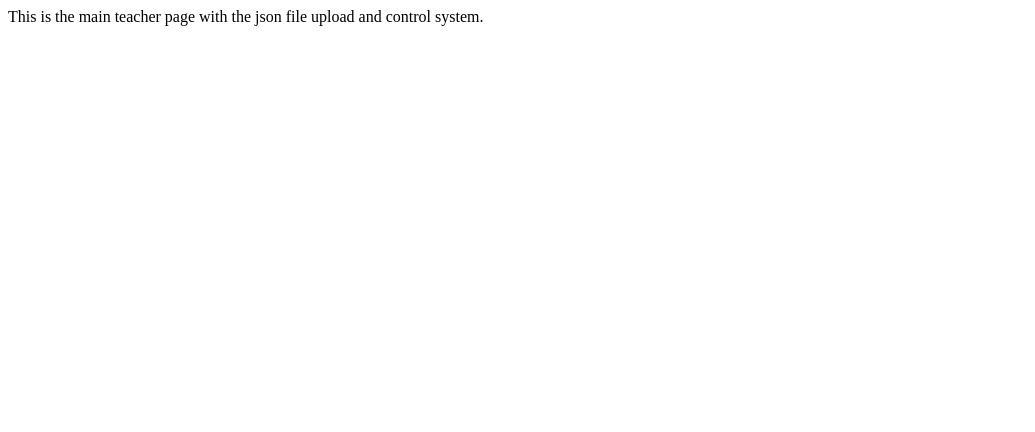
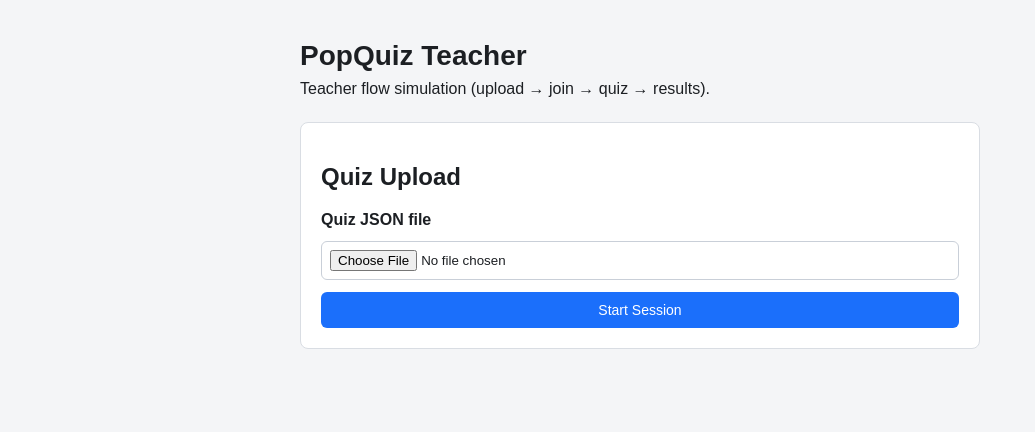
Before and after one commit to raphord/kaquiz, a website: page public/teacher.html in a window 1280 px wide. Shown: the whole page, without its empty margins (0-1035 px from the left). Drawn offline with Linux system fonts and the light colour scheme.

Commit message:
Basic teacher flow page

```diff
--- /dev/null
+++ b/public/style.css
@@ -0,0 +1,66 @@
+* {
+    box-sizing: border-box;
+}
+
+body {
+    margin: 0;
+    font-family: sans-serif;
+    background: #f4f5f7;
+    color: #1c1f23;
+}
+
+.page {
+    max-width: 720px;
+    margin: 40px auto;
+    padding: 0 20px 40px;
+}
+
+.header {
+    margin-bottom: 24px;
+}
+
+.header h1 {
+    margin: 0 0 8px;
+    font-size: 28px;
+}
+
+.panel {
+    background: #ffffff;
+    border: 1px solid #d9dde3;
+    border-radius: 8px;
+    padding: 20px;
+}
+
+.form {
+    display: grid;
+    gap: 12px;
+}
+
+label {
+    font-weight: 600;
+}
+
+input[type="file"] {
+    border: 1px solid #c9cfd8;
+    padding: 8px;
+    border-radius: 6px;
+    background: #ffffff;
+}
+
+button {
+    border: none;
+    background: #1b6ffb;
+    color: #ffffff;
+    padding: 10px 16px;
+    border-radius: 6px;
+    font-size: 14px;
+    cursor: pointer;
+}
+
+button:hover {
+    background: #125ad0;
+}
+
+p {
+    margin: 0 0 12px;
+}
--- a/public/teacher.html
+++ b/public/teacher.html
@@ -1 +1,82 @@
-This is the main teacher page with the json file upload and control system.
+<!doctype html>
+<html lang="en">
+    <head>
+        <meta charset="utf-8">
+        <meta name="viewport" content="width=device-width, initial-scale=1">
+        <title>PopQuiz Teacher</title>
+        <link rel="stylesheet" href="/public/style.css">
+    </head>
+    <body>
+        <main class="page">
+            <header class="header">
+                <h1>PopQuiz Teacher</h1>
+                <p>Teacher flow simulation (upload → join → quiz → results).</p>
+            </header>
+
+            <section class="panel" data-step="upload" aria-labelledby="quiz-upload-title">
+                <h2 id="quiz-upload-title">Quiz Upload</h2>
+                <form class="form">
+                    <label for="quiz-file">Quiz JSON file</label>
+                    <input id="quiz-file" name="quiz-file" type="file" accept="application/json">
+                    <button type="button" data-next="join">Start Session</button>
+                </form>
+            </section>
+
+            <section class="panel" data-step="join" aria-labelledby="join-title" hidden>
+                <h2 id="join-title">Student Signup</h2>
+                <p>Display QR code here.</p>
+                <button type="button" data-next="quiz">Start Quiz</button>
+            </section>
+
+            <section class="panel" data-step="quiz" aria-labelledby="quiz-title" hidden>
+                <h2 id="quiz-title">Quiz</h2>
+                <p>Quiz content goes here.</p>
+                <button type="button" data-next="results">End Quiz</button>
+            </section>
+
+            <section class="panel" data-step="results" aria-labelledby="results-title" hidden>
+                <h2 id="results-title">Results</h2>
+                <p>Results status goes here.</p>
+                <button type="button" data-next="upload">Restart</button>
+            </section>
+        </main>
+
+        <script>
+            let panels = []
+            let panelMap = new Map()
+
+            function showStep(step) {
+                panels.forEach((panel) => {
+                    panel.hidden = panel.dataset.step !== step
+                })
+            }
+
+            function handleClick(event) {
+                const button = event.target.closest("button[data-next]")
+                if (!button) {
+                    return
+                }
+                const nextStep = button.dataset.next
+                if (!panelMap.has(nextStep)) {
+                    return
+                }
+                showStep(nextStep)
+            }
+
+            function startPage() {
+                panels = Array.from(document.querySelectorAll("[data-step]"))
+                const panelEntries = []
+                for (let i = 0; i < panels.length; i += 1) {
+                    const panel = panels[i]
+                    panelEntries.push([panel.dataset.step, panel])
+                }
+                panelMap = new Map(panelEntries)
+
+                document.addEventListener("click", handleClick)
+                showStep("upload")
+            }
+
+            startPage()
+        </script>
+    </body>
+</html>
--- a/server.js
+++ b/server.js
@@ -2,6 +2,7 @@ const express = require("express")
 
 const app = express()
 app.use(express.json({ limit: "1mb" }))
+app.use("/public", express.static("public"))
 
 const PORT = 8000
 
@@ -14,8 +15,8 @@ app.get('/teacher', (req, res) => {
     res.sendFile(__dirname + "/public/teacher.html")
 })
 
-app.get('/quiz-answer', (req, res) => {
-    res.sendFile(__dirname + "/public/quiz_answer.html")
+app.get('/play', (req, res) => {
+    res.sendFile(__dirname + "/public/play.html")
 })
 
 app.listen(PORT, () => {
```
